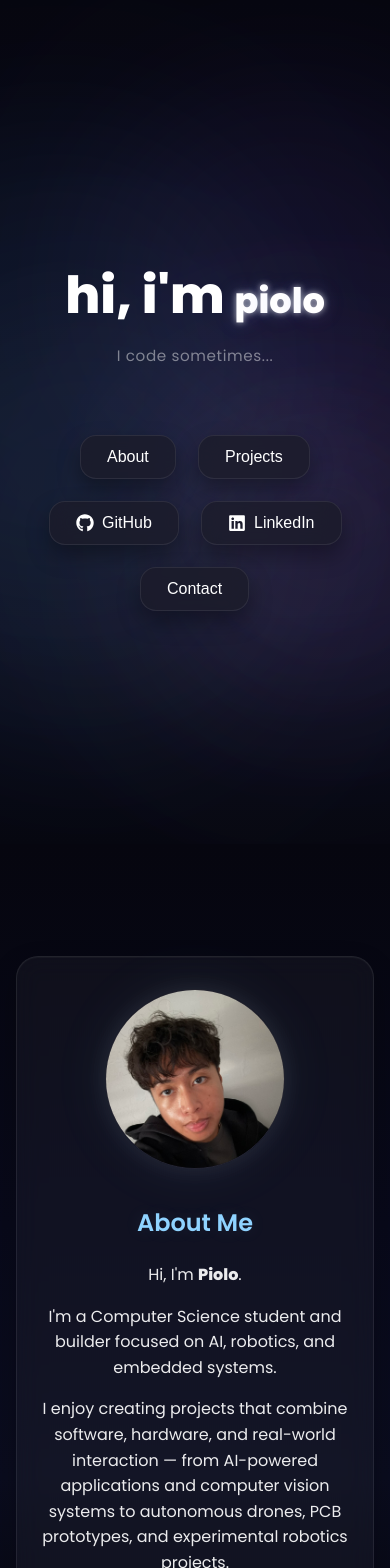
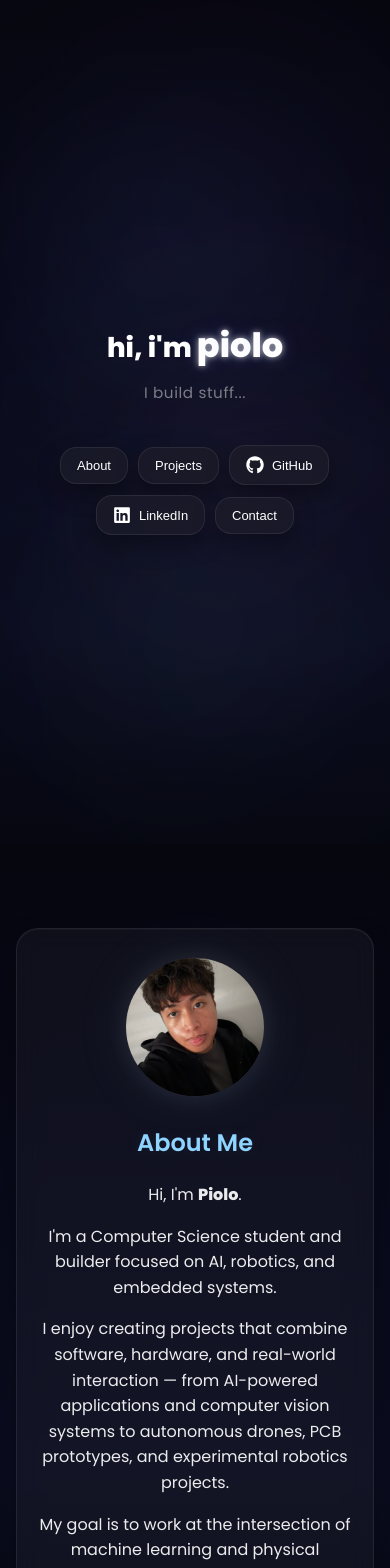
Before and after one commit to spiderpilo/spiderpilo.github.io, a React (Create React App) app: page / in a window 390 px wide. Shown: the top 1568 px of the page. Built offline with nearby package versions, Linux system fonts and the light colour scheme.

Commit message:
mobile compatibility update

```diff
--- a/src/App.css
+++ b/src/App.css
@@ -310,16 +310,6 @@ h2 {
     inset 0 1px 0 rgba(255, 255, 255, 0.05);
 }
 
-@media (max-width: 640px) {
-  .about-section {
-    padding-top: 80px;
-    padding-bottom: 80px;
-  }
-
-  .about-card {
-    padding: 32px 24px;
-  }
-}
 
 .profile-photo {
   width: 180px;
@@ -537,11 +527,6 @@ h2 {
   letter-spacing: 0.03em;
 }
 
-@media (max-width: 500px) {
-  .pcb-image-gallery {
-    grid-template-columns: 1fr;
-  }
-}
 
 /* CONTACT */
 .contact-section {
@@ -587,21 +572,61 @@ h2 {
 }
 
 @media (max-width: 640px) {
+  h1 {
+    font-size: 2.0rem;
+  }
+
   .bold-name {
-    font-size: 2.2rem;
+    font-size: 2.6rem;
+  }
+
+  .projects-section h2,
+  .pcb-section h2 {
+    font-size: 1.9rem;
+  }
+
+  .centered.hero {
+    padding: 30px 16px;
+  }
+
+  .hero-sub {
+    margin-bottom: 16px;
+  }
+
+  .button-row {
+    gap: 12px;
+    margin-top: 18px;
+    padding: 6px 8px;
   }
 
   .my-button {
-    padding: 12px 26px;
+    padding: 11px 20px;
+    font-size: 14px;
   }
 
-
   .section {
-    padding: 84px 16px;
+    padding: 56px 16px;
   }
 
-  body::after {
-    background-size: 64px 64px;
+  .about-section {
+    padding-top: 56px;
+    padding-bottom: 56px;
+  }
+
+  .about-card {
+    padding: 28px 20px;
+  }
+
+  .profile-photo {
+    width: 140px;
+    height: 140px;
+    margin-bottom: 20px;
+  }
+
+  .projects-section,
+  .pcb-section {
+    padding-left: 16px;
+    padding-right: 16px;
   }
 
   .project-title {
@@ -620,30 +645,38 @@ h2 {
     white-space: normal;
   }
 
+  .pcb-image-gallery {
+    grid-template-columns: 1fr;
+  }
+
   .bubble {
-    filter: blur(65px);
-    opacity: 0.2;
+    filter: blur(80px);
+    opacity: 0.18;
+  }
+
+  .bubble-1 { width: 200px; height: 200px; }
+  .bubble-2 { width: 240px; height: 240px; }
+  .bubble-3 { width: 180px; height: 180px; }
+  .bubble-4 { width: 220px; height: 220px; }
+  .bubble-5 { width: 140px; height: 140px; }
+  .bubble-6 { width: 160px; height: 160px; }
+}
+
+@media (max-width: 420px) {
+  h1 {
+    font-size: 1.7rem;
+  }
+
+  .bold-name {
+    font-size: 2.1rem;
+  }
+
+  .my-button {
+    padding: 10px 16px;
+    font-size: 13px;
+  }
+
+  .button-row {
+    gap: 10px;
   }
 }
-
-.project-image {
-  max-width: 100%;
-  max-height: 100%;
-  width: auto;
-  height: auto;
-  display: block;
-  object-fit: contain;
-  object-position: center;
-  margin: auto;
-  filter: contrast(1.04) brightness(1.04);
-}
-
-.profile-photo {
-  width: 180px;
-  height: 180px;
-  border-radius: 50%;
-  object-fit: cover;
-  object-position: center top;
-  display: block;
-  margin: 0 auto 28px;
-}
--- a/src/App.js
+++ b/src/App.js
@@ -231,7 +231,7 @@ function App() {
           </motion.span>
         </h1>
 
-        <p className="hero-sub">I code sometimes...</p>
+        <p className="hero-sub">I build stuff...</p>
 
         <motion.div
           className="button-row"
```
